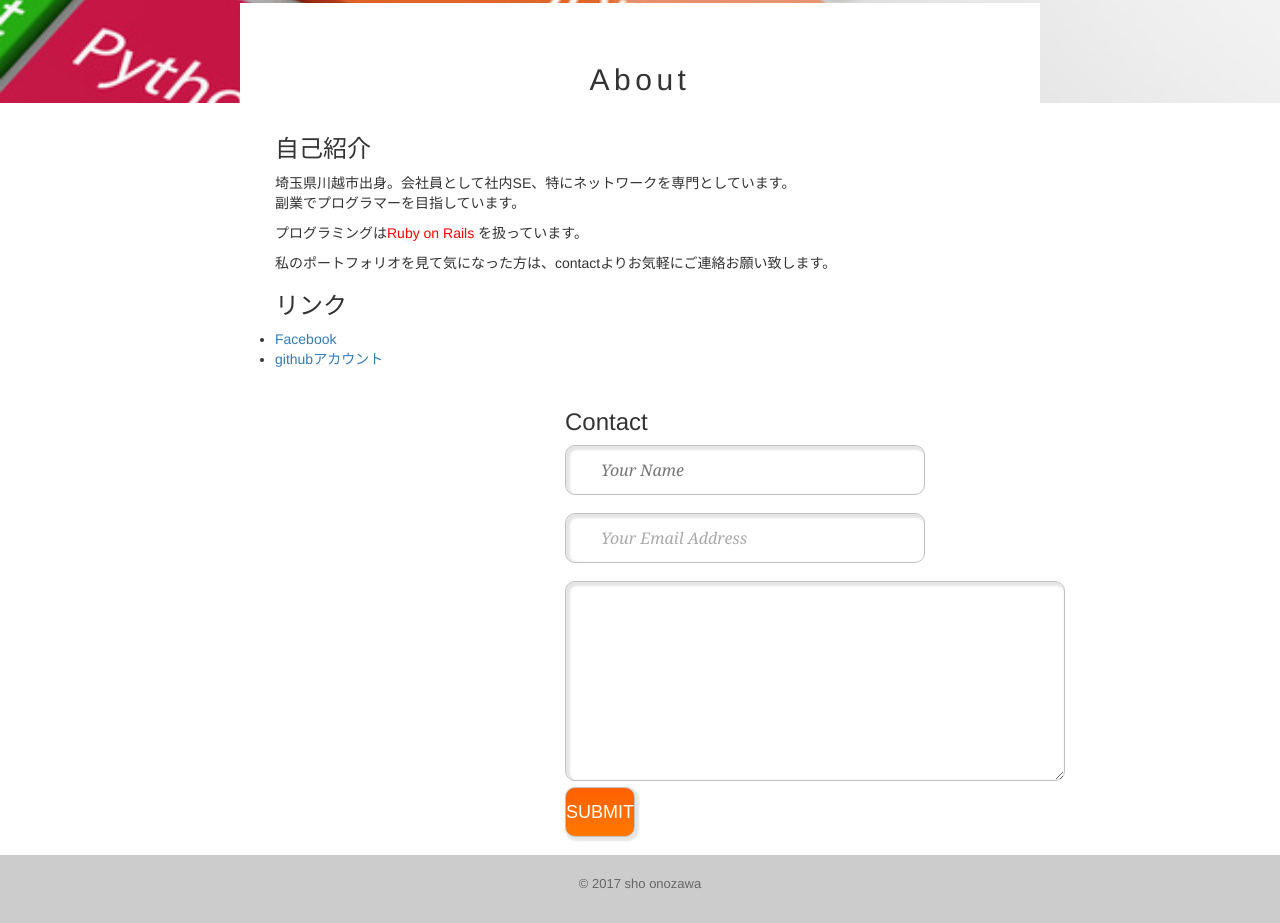
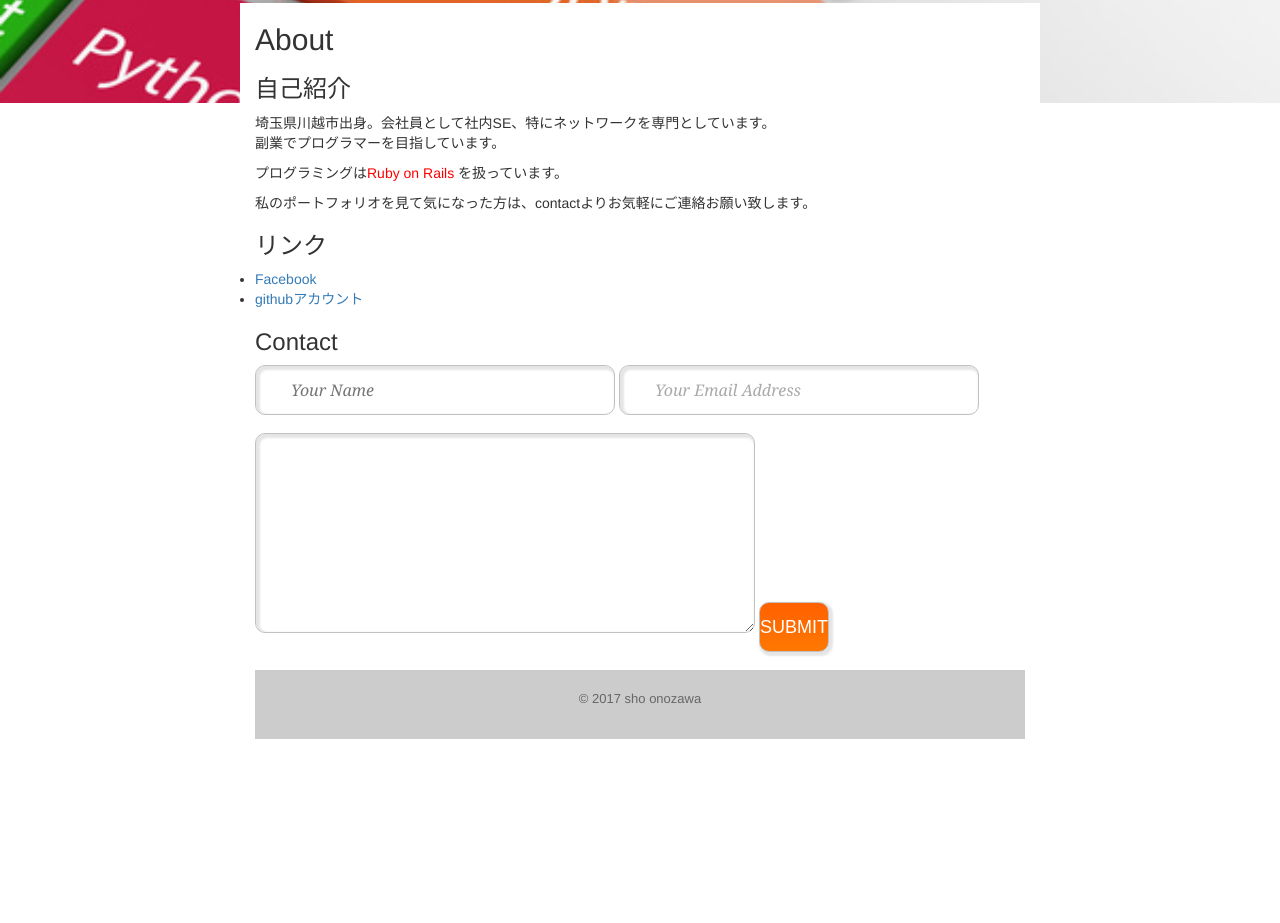
Before and after one commit to shobrisbane/shobrisbane.github.io, a plain HTML site: page about.html in a window 1280 px wide. Shown: the part 333-1256 px from the top of the page. After the commit the page ends 1072 px from the top, so only its background shows below. Drawn offline with nearby package versions, Linux system fonts and the light colour scheme.

Commit message:
portfolio

```diff
--- a/about.html
+++ b/about.html
@@ -29,7 +29,6 @@
       </div>
     </header>
     <div class="container">
-      <section>
         <h2>About</h2>
         <h3>自己紹介</h3>
         <p>埼玉県川越市出身。会社員として社内SE、特にネットワークを専門としています。<br>副業でプログラマーを目指しています。</p>
@@ -41,19 +40,16 @@
           <li><a href="https://github.com/shobrisbane" target="_blank">githubアカウント</a></li>
         </ul>
 
-               <h3> <div id="contact">
+               <div id="contact"></div>
         <div id="title-sub-divider"><h3>Contact</h3></div>
         	<form id="contact-form">
                 <input type="text" name="name" id="name" placeholder="Your Name" />
                 <input type="text" name="email" id="email" value="Your Email Address" />
                 <textarea id="comment"></textarea>
                 <input type="submit" value="submit" id="submit" />
-            </form></h3>
-        </div>
-      </section>
+            </form>
       <footer>
         <p>&copy; 2017 sho onozawa</p>
       </footer>
-    </div>
   </body>
 </html>
```
Also changed, not shown: portfolio.html (+1 -1 lines).
